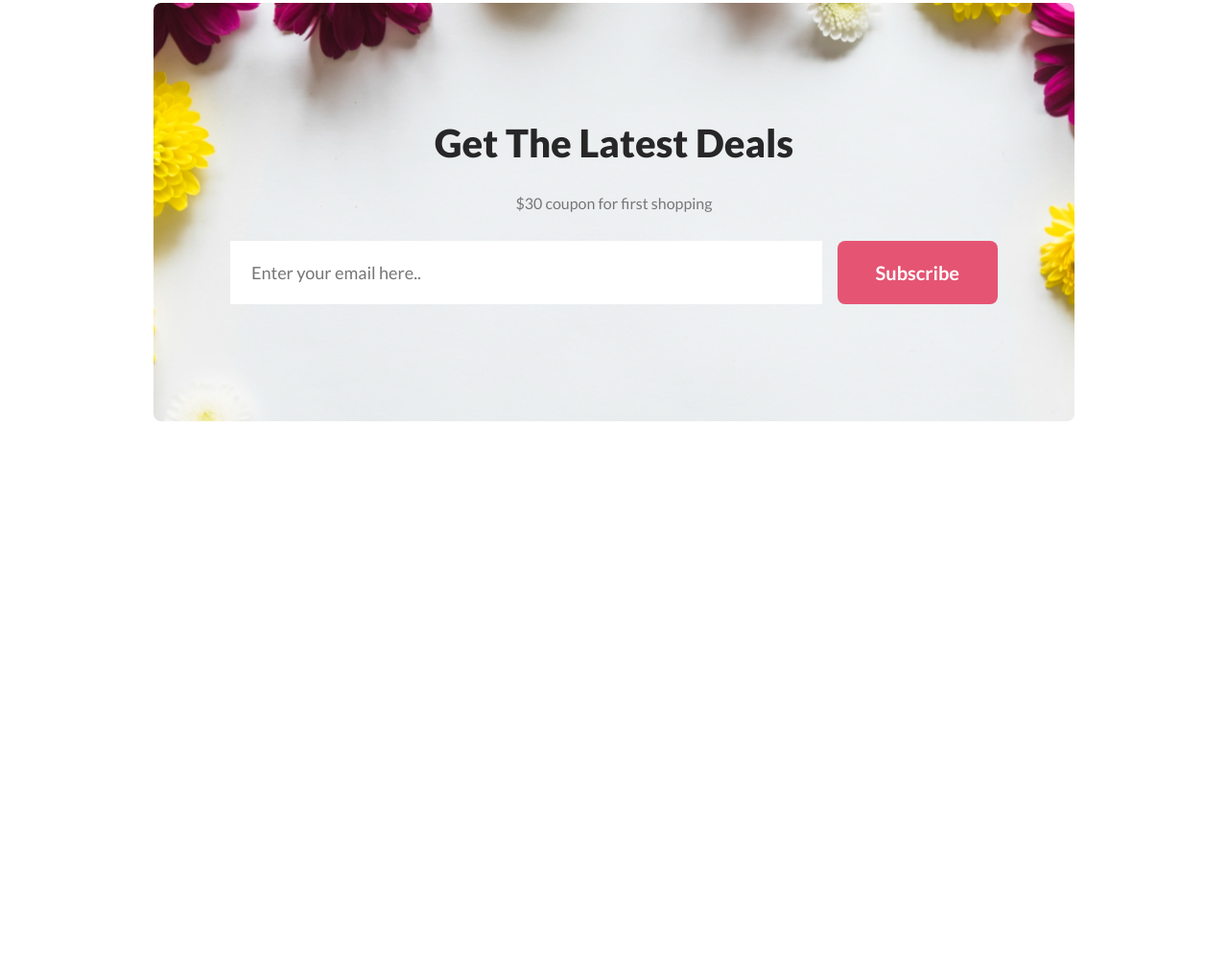
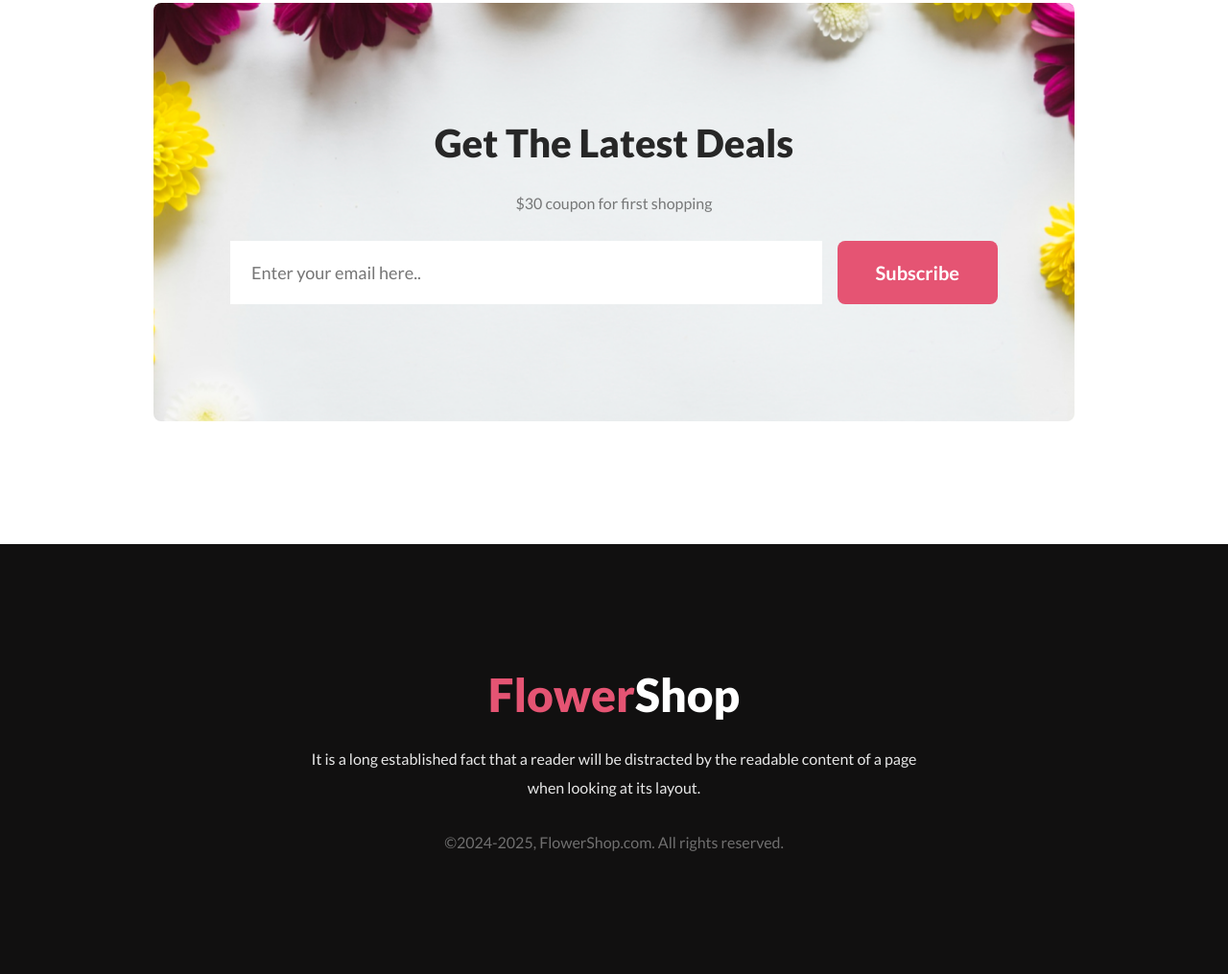
Before and after one commit to shafiqulislamsagor/flower-shop, a plain HTML site: page index.html in a window 1280 px wide. Shown: the part 3243-4258 px from the top of the page at 96% size. Before the commit the page ends 3682 px from the top, so only its background shows below. Drawn offline with Linux system fonts and the light colour scheme.

Commit message:
flowershop project completed

```diff
--- a/index.html
+++ b/index.html
@@ -88,7 +88,7 @@
             </section>
         </article>
         <!-- Details related style -->
-        <article class="container">
+        <article id="details" class="container">
             <section class="details">
                 <h2 class="feature-name">Get The Latest Deals</h2>
                 <p id="text" class="text-description">$30 coupon for first shopping</p>
@@ -99,6 +99,13 @@
             </section>
         </article>
     </main>
+    <footer>
+        <section class="footer-contain">
+            <h3 class="footer-title">Flower<span class="whites">Shop</span></h3>
+            <p class="footer-description">It is a long established fact that a reader will be distracted by the readable content of a page when looking at its layout.</p>
+            <p class="footer-end">&copy;2024-2025, FlowerShop.com. All rights reserved.</p>
+        </section>
+    </footer>
     <!-- Font awesome icon link -->
     <script src="https://kit.fontawesome.com/763e0e1bf4.js" crossorigin="anonymous"></script>
 </body>
--- a/style/style.css
+++ b/style/style.css
@@ -30,6 +30,7 @@
     line-height: 30px;
     margin-bottom: 24px;
 }
+
 .feature-name {
     color: #272727;
     text-align: center;
@@ -40,7 +41,8 @@
 
 
 /* header related style */
-header ,.hot-sale {
+header,
+.hot-sale {
     background: rgba(229, 84, 115, 0.10);
 }
 
@@ -150,17 +152,20 @@ main {
     font-weight: 600;
     line-height: 35px;
 }
-.local-item > img{
+
+.local-item>img {
     height: 66px;
     width: 66px;
     margin-bottom: 24px;
 }
-.local-item{
+
+.local-item {
     text-align: center;
     padding: 86px 0;
 }
+
 /* hot sale related */
-.hot-sale-contain{
+.hot-sale-contain {
     display: flex;
     justify-content: center;
     align-items: center;
@@ -168,46 +173,56 @@ main {
     gap: 186px;
     padding: 100px 0;
 }
-#hot{
+
+#hot {
     margin-bottom: 128px;
 }
-.hot-sale-item1{
+
+.hot-sale-item1 {
     max-width: 550px;
 }
-.hot-sale-item1 > img{
+
+.hot-sale-item1>img {
     max-width: 100%;
 }
-.hot-sale-name{
+
+.hot-sale-name {
     color: #272727;
     text-align: center;
     font-size: 35px;
     font-weight: 800;
     margin-bottom: 24px;
 }
-.change{
+
+.change {
     color: #E55473;
 }
+
 /* instagram related style */
-.instagram-items1{
+.instagram-items1 {
     text-align: center;
     width: 594px;
     margin: 0 auto;
     margin-bottom: 48px;
 }
-.instagram-items2{
+
+.instagram-items2 {
     display: flex;
     gap: 24px;
     justify-content: center;
     align-items: center;
 }
-.img-div > img{
+
+.img-div>img {
     max-width: 100%;
 }
-#instagram{
+
+#instagram {
     margin-bottom: 128px;
 }
+
 /* details related style */
-.details{
+.details {
     background: url(../img/details.png);
     background-repeat: no-repeat;
     background-size: cover;
@@ -215,15 +230,18 @@ main {
     padding: 122px 0;
     border-radius: 8px;
 }
-#text{
+
+#text {
     text-align: center;
 }
-#form{
+
+#form {
     max-width: 800px;
     margin: 0 auto;
     display: flex;
 }
-#form input{
+
+#form input {
     flex-grow: 1;
     margin-right: 16px;
     border: 0;
@@ -232,3 +250,42 @@ main {
     outline: none;
     font-size: 18px;
 }
+
+#details {
+    margin-bottom: 128px;
+}
+
+/* footer related style  */
+footer {
+    background: #111010;
+}
+
+.footer-contain {
+    max-width: 648px;
+    margin: 0 auto;
+    padding: 128px 0;
+}
+
+.footer-title {
+    color: #E55473;
+    font-size: 48px;
+    font-weight: 800;
+    text-align: center;
+    margin-bottom: 24px;
+}
+
+.footer-description {
+    color: rgba(255, 255, 255, 0.90);
+    text-align: center;
+    line-height: 30px;
+    margin-bottom: 32px;
+}
+
+.footer-end {
+    color: rgba(255, 255, 255, 0.40);
+    text-align: center;
+    font-size: 16px;
+}
+.whites{
+    color: #FFF;
+}
```
